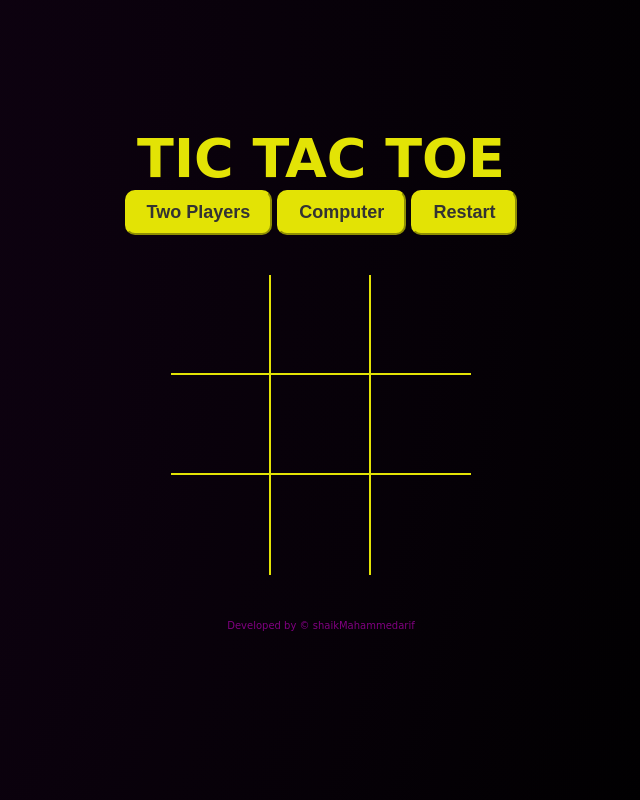
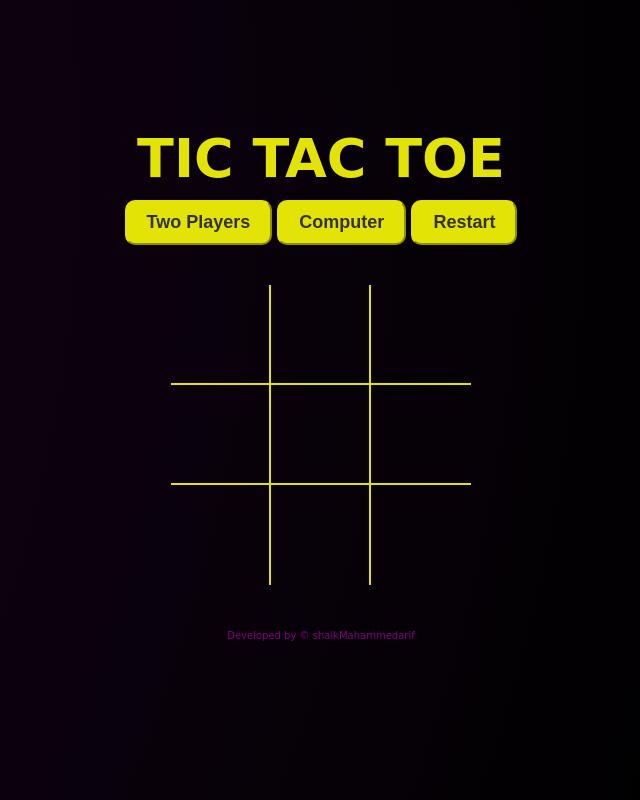
Before and after one commit to shaikMahammedarif/Tic-Tac-Toe, a plain HTML site: page index.html in a window 1280 px wide. Shown: the whole page, without its empty margins (319-959 px from the left). Drawn offline with Linux system fonts and the light colour scheme; a web font is replaced by a local one.

Commit message:
Update index.css

```diff
--- a/index.css
+++ b/index.css
@@ -13,14 +13,16 @@ body {
     color: var(--orange);
     font-family: 'Finger Paint', cursive;
     overflow: hidden;
+
 }
 h1 {
     font-size: 54px;
     text-transform: uppercase;
+    padding: 10px;
 }
 
 .container {
-    padding: 40px;
+    padding: 60px;
     height: 100vh;
     display: flex;
     justify-content: center;
@@ -66,6 +68,7 @@ h1 {
     border-bottom: none;
 }
 button {
+    margin:auto;
     padding: 10px 20px;
     border-radius: 10px;
     background-color: var(--orange);
@@ -79,7 +82,6 @@ button:hover {
     cursor: pointer;
     transform: translateY(-2px);
 }
-
 
 .foot{
     font-size: 15PX;
```
